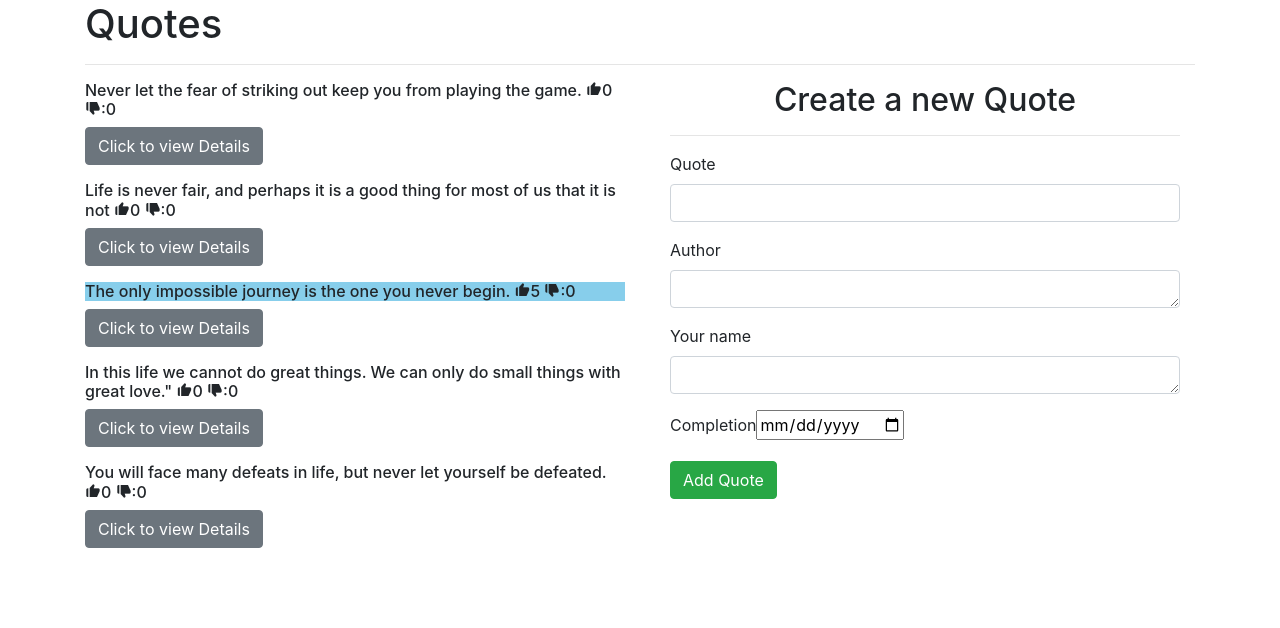
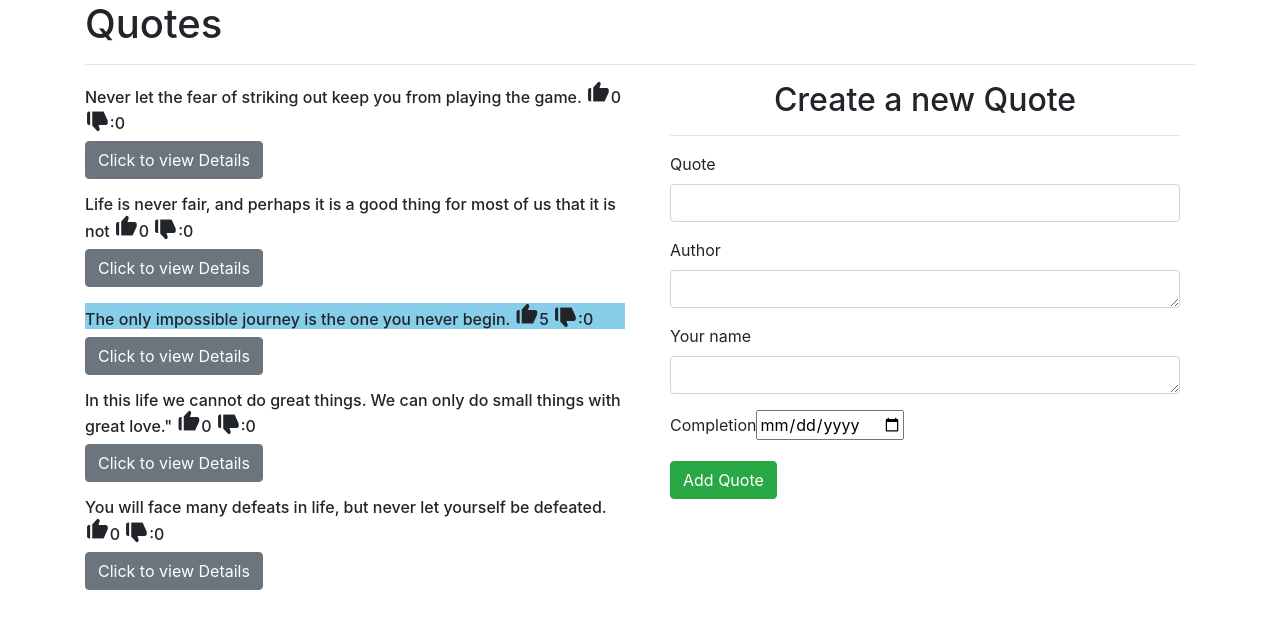
Before and after one commit to Mercynenoh/Quotes-Project, an Angular app: page / in a window 1280 px wide. Shown: the top 628 px of the page. Built offline with nearby package versions, Linux system fonts and the light colour scheme.

Commit message:
increase size of upvote and downvote icon

```diff
--- a/src/app/date-count.pipe.ts
+++ b/src/app/date-count.pipe.ts
@@ -7,7 +7,7 @@ export class DateCountPipe implements PipeTransform {
 
   transform(value: any): number {
     let today:Date = new Date();
-    let todayWithTime:any = new Date(today.getFullYear(), today.getMonth(), today.getDate())
+    let todayWithTime:any = new Date(today.getFullYear(), today.getMonth(), today.getDate(), today.getTime())
     var dateDifference = Math.abs(value - todayWithTime)
     const secondsInDay = 86400;
     var dateDifferenceSeconds = dateDifference*0.001;
--- a/src/app/quote.ts
+++ b/src/app/quote.ts
@@ -9,7 +9,7 @@ constructor(
     public downvote:number,
     public description: string,
     public yourname: string,
-    public completeDate: Date,
+    public completeDate: Date | number | string,
 
     ){
   this.showDescription=false;
--- a/src/app/quote/quote.component.html
+++ b/src/app/quote/quote.component.html
@@ -7,14 +7,14 @@
         <div *ngFor= 'let quote of quotes;let i = index'>
           <div *ngIf= "quote.upvote==highest && quote.upvote>0; then highlight else leave"></div>
           <ng-template #highlight >
-            <h6 appHighlight  >{{quote.name}} <span><i class='bx bxs-like bx-xs' (click)='addVote(i)' ></i>{{quote.upvote}} </span>
-              <span><i class='bx bxs-like bx-flip-vertical '(click)='addVote(i)' ></i>:{{quote.downvote}}</span>
+            <h6 appHighlight  >{{quote.name}} <span><i class='bx bxs-like bx-sm' (click)='addVote(i)' ></i>{{quote.upvote}} </span>
+              <span><i class='bx bxs-like bx-sm bx-flip-vertical '(click)='addVote(i)' ></i>:{{quote.downvote}}</span>
             </h6>
           </ng-template>
           <ng-template #leave>
-            <h6 >{{quote.name}} <span> <i class='bx bxs-like bx-xs' (click)='addVote(i)'></i>{{quote.upvote}} </span>
+            <h6 >{{quote.name}} <span> <i class='bx bxs-like bx-sm' (click)='addVote(i)'></i>{{quote.upvote}} </span>
               <span>
-                <i class='bx bxs-like bx-flip-vertical ' (click)='addVote(i)'></i>:{{quote.downvote}}</span>
+                <i class='bx bxs-like bx-sm bx-flip-vertical ' (click)='addVote(i)'></i>:{{quote.downvote}}</span>
               </h6>
 
           </ng-template>
--- a/src/app/quote/quote.component.ts
+++ b/src/app/quote/quote.component.ts
@@ -31,7 +31,7 @@ export class QuoteComponent implements OnInit {
     new Quote(2, 'Life is never fair, and perhaps it is a good thing for most of us that it is not', 0, 0, 'Oscar Wilde','Mercy',  new Date(2022,4,12)),
     new Quote(3, 'The only impossible journey is the one you never begin.', 5, 0, 'Tony Robbins','Mercy',  new Date(2022,4,11)),
     new Quote(4, 'In this life we cannot do great things. We can only do small things with great love."', 0, 0, 'Mother Teresa', 'Mercy', new Date(2022,4,10)),
-    new Quote(5, 'You will face many defeats in life, but never let yourself be defeated.', 0, 0, 'Maya Angelou','Mercy', new Date(2022,4,9)),
+    new Quote(5, 'You will face many defeats in life, but never let yourself be defeated.', 0, 0, 'Maya Angelou','Mercy', new Date(2022,4,9) ),
   ];
 
   arr: number[] = this.quotes.map(quote=>quote.upvote)
@@ -50,8 +50,9 @@ export class QuoteComponent implements OnInit {
   }
    addVote(index){
     // index=0; index< this.quotes.length; index ++
-     this.quotes[index].upvote= index ++
-    alert('vote')
+     this.quotes[index].upvote=  index ++
+     this.quotes[index].downvote= index ++
+
 
   }
 
```
